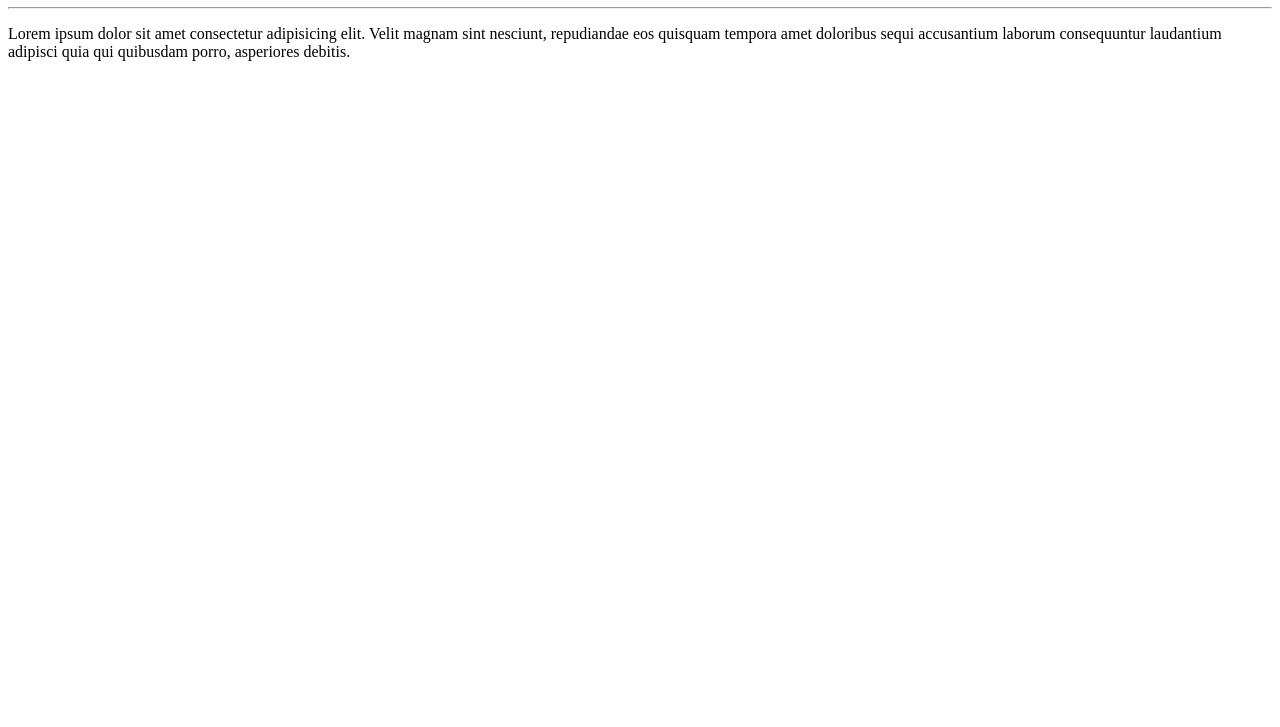
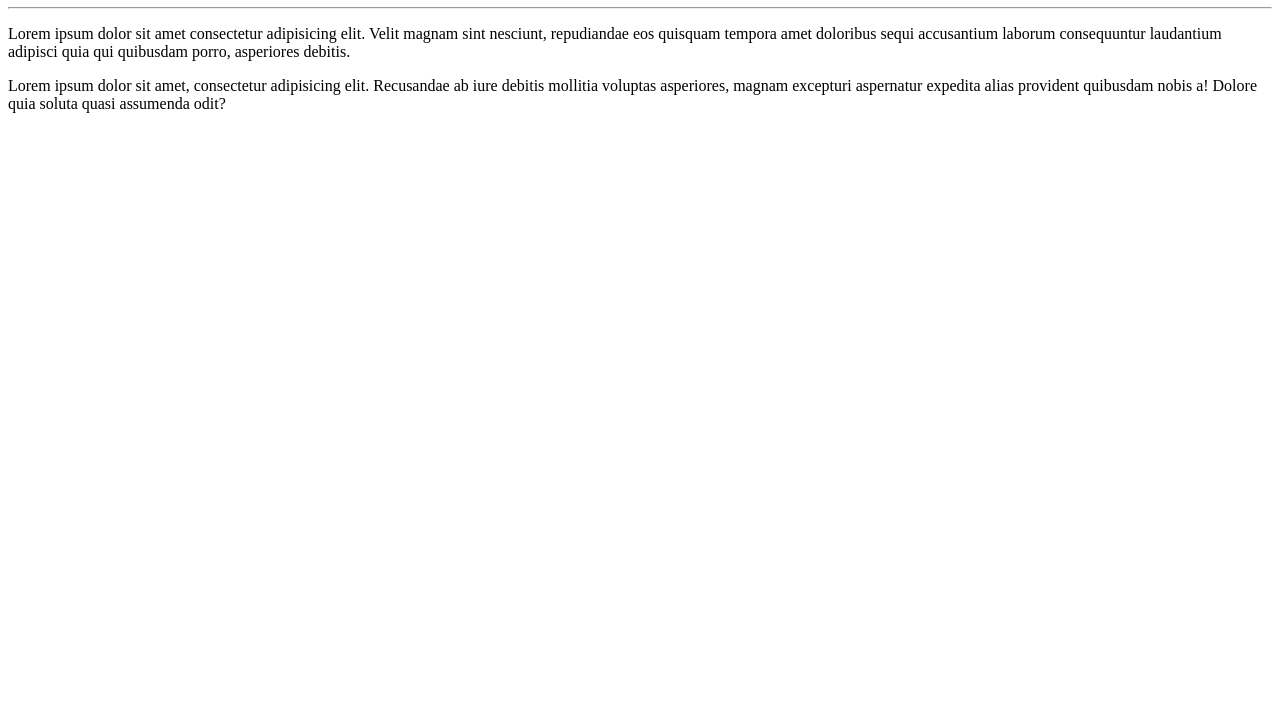
Before and after one commit to GustavoTG75/Ola-Mundo, a plain HTML site: page site-exemplo/index.html in a window 1280 px wide. Shown: the part 73-800 px from the top of the page. Drawn offline with Linux system fonts and the light colour scheme.

Commit message:
Adicionei o segundo parágrafo

```diff
--- a/site-exemplo/index.html
+++ b/site-exemplo/index.html
@@ -10,5 +10,6 @@
     <h1>Olá, Mundo!</h1>
     <hr>
     <p>Lorem ipsum dolor sit amet consectetur adipisicing elit. Velit magnam sint nesciunt, repudiandae eos quisquam tempora amet doloribus sequi accusantium laborum consequuntur laudantium adipisci quia qui quibusdam porro, asperiores debitis.</p>
+    <p>Lorem ipsum dolor sit amet, consectetur adipisicing elit. Recusandae ab iure debitis mollitia voluptas asperiores, magnam excepturi aspernatur expedita alias provident quibusdam nobis a! Dolore quia soluta quasi assumenda odit?</p>
 </body>
 </html>
```
